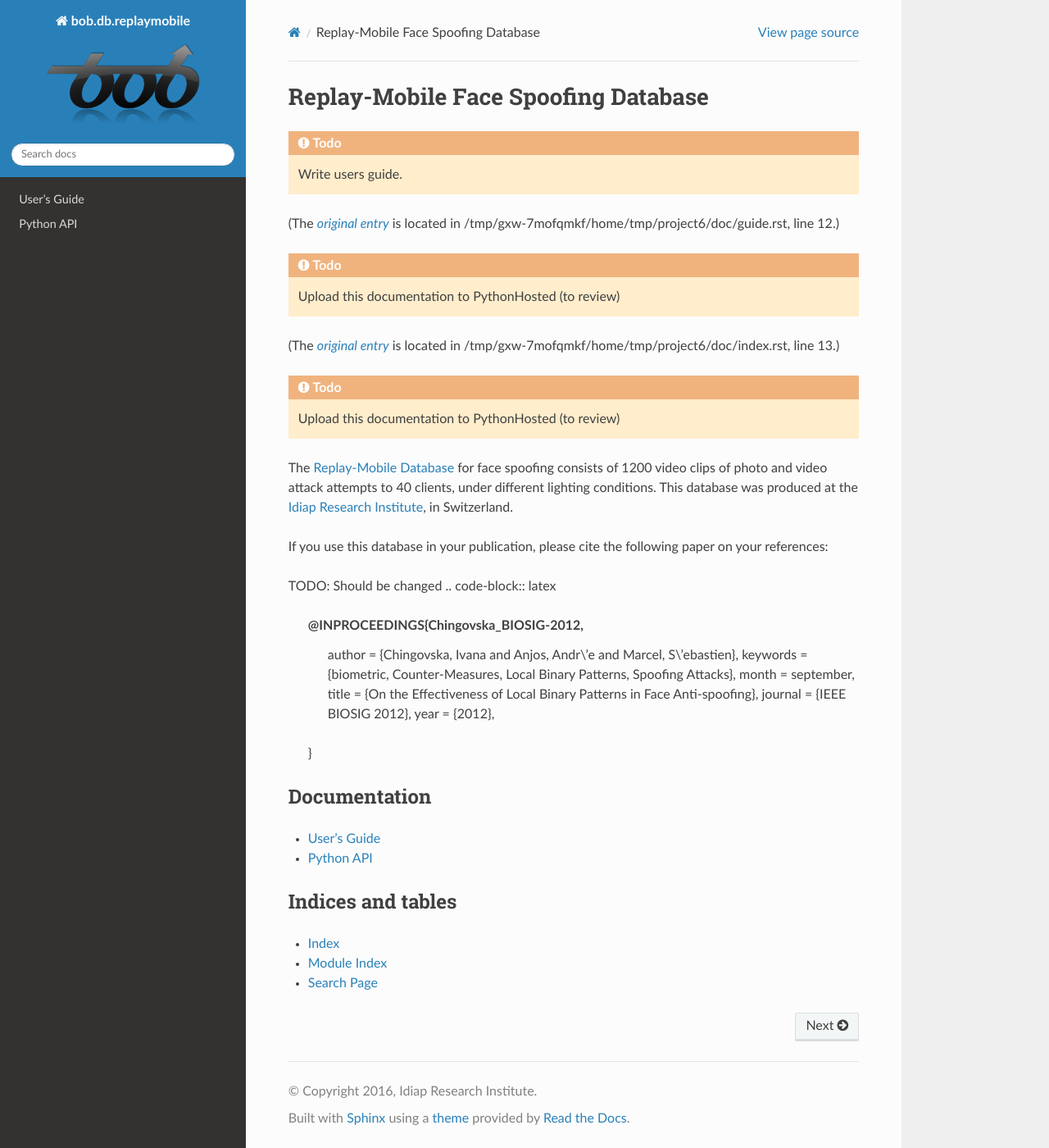
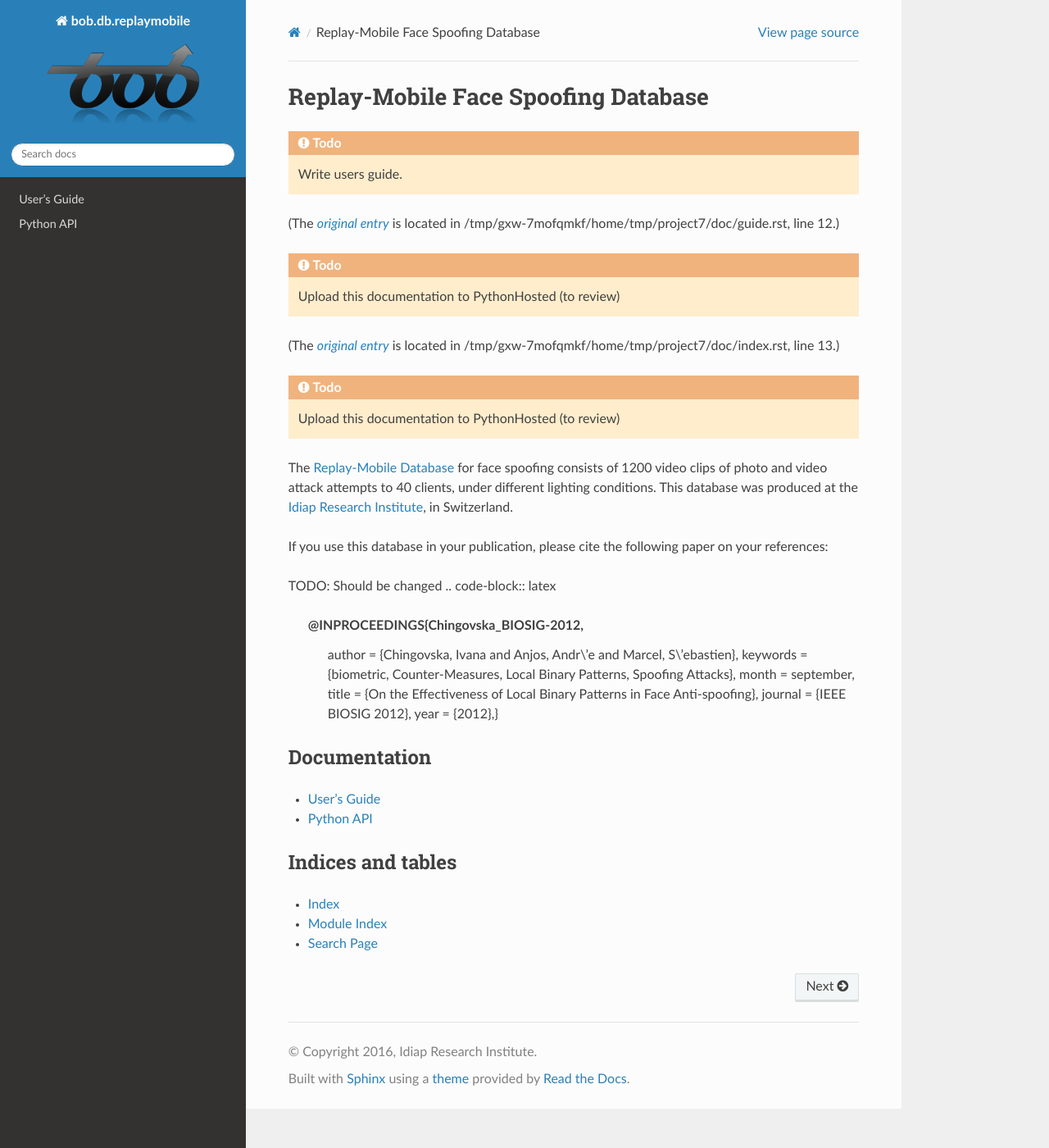
Before and after one commit to bioidiap/bob.db.replaymobile, a Sphinx documentation site: the page built from doc/index.rst, in a window 1280 px wide and 1400 px high. Shown: the whole window at 82% size. Built offline with Sphinx 7.4.7 and the Read the Docs theme 2.0.0, drawn with Linux system fonts in a browser that asks for light colours; formulas are drawn with MathJax 3; the version number could not be read and is left out.

Commit message:
[doc] fix sphinx warnings

```diff
--- /dev/null
+++ b/doc/extra-intersphinx.txt
@@ -0,0 +1 @@
+sqlalchemy
--- a/doc/index.rst
+++ b/doc/index.rst
@@ -21,15 +21,13 @@
 TODO: Should be changed
 .. code-block:: latex
 
-  @INPROCEEDINGS{Chingovska_BIOSIG-2012,
-    author = {Chingovska, Ivana and Anjos, Andr\\'e and Marcel, S\\'ebastien},
-    keywords = {biometric, Counter-Measures, Local Binary Patterns, Spoofing Attacks},
-    month = september,
-    title = {On the Effectiveness of Local Binary Patterns in Face Anti-spoofing},
-    journal = {IEEE BIOSIG 2012},
-    year = {2012},
-  }
-
+    @INPROCEEDINGS{Chingovska_BIOSIG-2012,
+      author = {Chingovska, Ivana and Anjos, Andr\\'e and Marcel, S\\'ebastien},
+      keywords = {biometric, Counter-Measures, Local Binary Patterns, Spoofing Attacks},
+      month = september,
+      title = {On the Effectiveness of Local Binary Patterns in Face Anti-spoofing},
+      journal = {IEEE BIOSIG 2012},
+      year = {2012},}
 
 Documentation
 -------------
--- /dev/null
+++ b/doc/nitpick-exceptions.txt
@@ -0,0 +1,3 @@
+py:class bob.db.base.file.File
+py:class bob.db.base.database.Database
+py:class sqlalchemy.ext.declarative.api.Base
```
